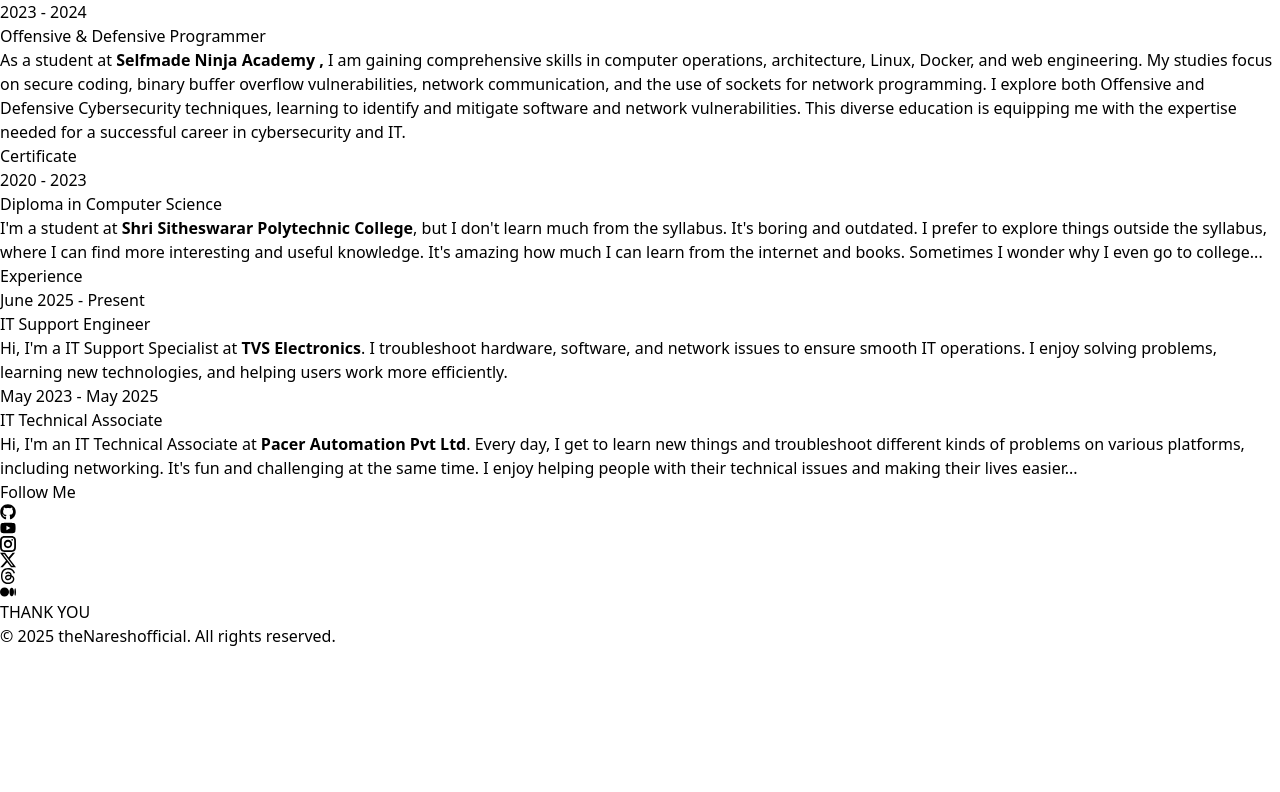
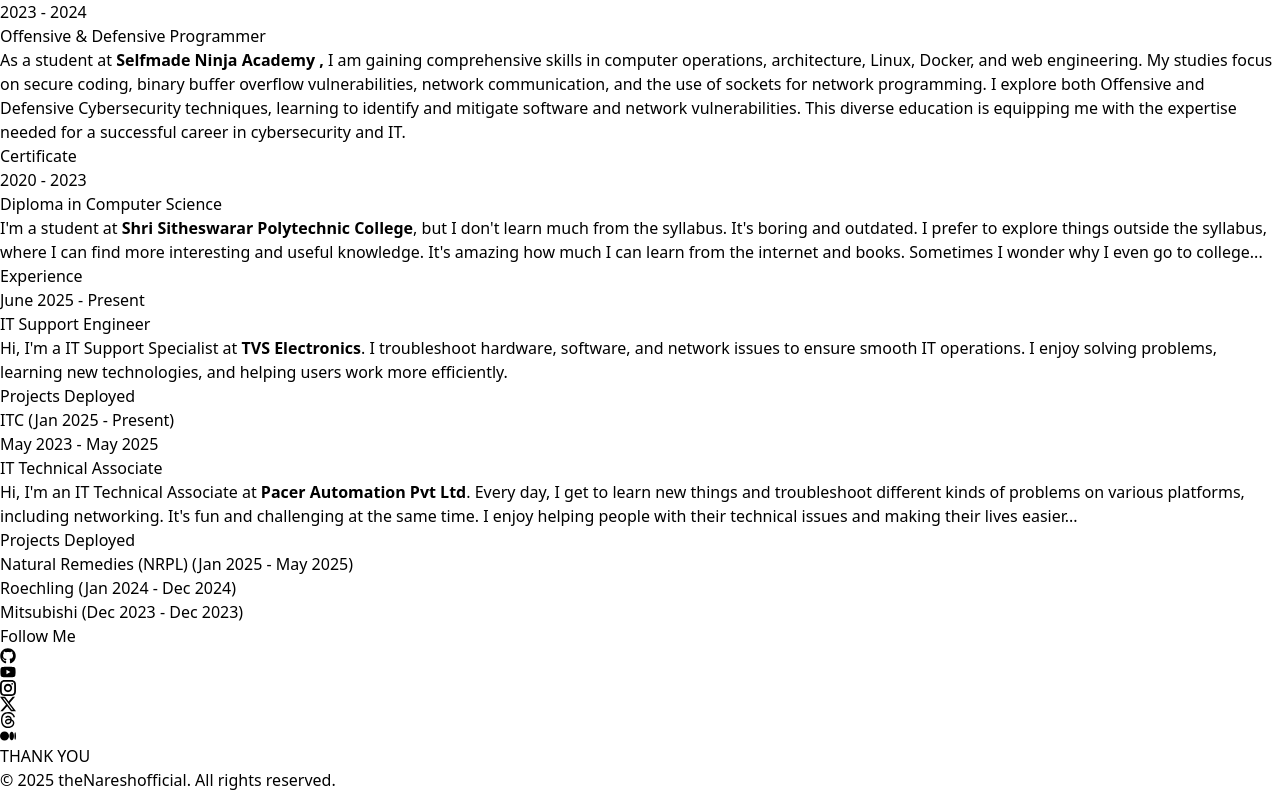
Before and after one commit to theNareshofficial/portfolio, a React (Vite) app: page /about in a window 1280 px wide. Shown: the part 1284-2076 px from the top of the page. Before the commit the page ends 1932 px from the top, so only its background shows below. Built offline with nearby package versions, Linux system fonts and the light colour scheme.

Commit message:
projects

```diff
--- a/src/Components/About.jsx
+++ b/src/Components/About.jsx
@@ -293,6 +293,17 @@
                     learning new technologies, and helping users work more
                     efficiently.
                   </p>
+                  <h3 className="text-xl font-bold text-red-600 hover:text-purple-600 hover:underline px-3 mt-2">
+                    Projects Deployed
+                  </h3>
+                  <div className="border-l-2 border-dashed border-gray-600 ml-4 pl-4 mt-1">
+                    <div className="text-sm mb-1">
+                      <span className="text-blue-400 font-bold">ITC</span>{" "}
+                      <span className="text-gray-500 ml-2">
+                        (Jan 2025 - Present)
+                      </span>
+                    </div>
+                  </div>
                 </div>
 
                 <div className="pacer mb-8">
@@ -318,6 +329,33 @@
                     enjoy helping people with their technical issues and making
                     their lives easier...
                   </p>
+                  <h3 className="text-xl font-bold text-red-600 hover:text-purple-600 hover:underline px-3 mt-2">
+                    Projects Deployed
+                  </h3>
+                  <div className="border-l-2 border-dashed border-gray-600 ml-4 pl-4 mt-1">
+                    <div className="text-sm mb-1">
+                      <span className="text-blue-400 font-bold">
+                        Natural Remedies (NRPL)
+                      </span>{" "}
+                      <span className="text-gray-500 ml-2">
+                        (Jan 2025 - May 2025)
+                      </span>
+                    </div>
+                    <div className="text-sm mb-1">
+                      <span className="text-blue-400 font-bold">Roechling</span>{" "}
+                      <span className="text-gray-500 ml-2">
+                        (Jan 2024 - Dec 2024)
+                      </span>
+                    </div>
+                    <div className="text-sm">
+                      <span className="text-blue-400 font-bold">
+                        Mitsubishi
+                      </span>{" "}
+                      <span className="text-gray-500 ml-2">
+                        (Dec 2023 - Dec 2023)
+                      </span>
+                    </div>
+                  </div>
                 </div>
               </div>
             </div>
```
